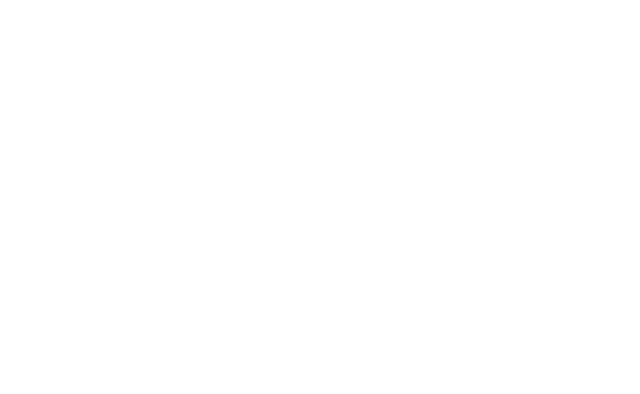
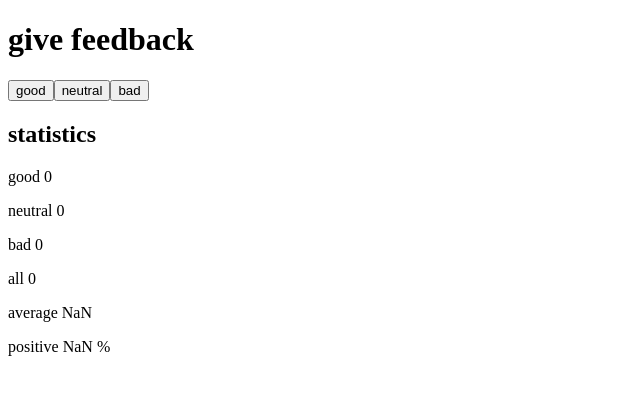
Before and after one commit to salcrom/FullStackOpen_part0, a React (Vite) app in the folder part1/unicafe/: page / in a window 1280 px wide. Shown: the top 394 px of the page, without its empty margins (0-640 px from the left). Built offline with nearby package versions, Linux system fonts and the light colour scheme.

Commit message:
unicafe - paso listo

```diff
--- a/part1/unicafe/src/App.jsx
+++ b/part1/unicafe/src/App.jsx
@@ -6,7 +6,29 @@
     const [neutral, setNeutral] = useState(0);
     const [bad, setBad] = useState(0);
 
-    return <div></div>;
+    return (
+        <div>
+            <h1>give feedback</h1>
+
+            <button onClick={() => setGood(good + 1)}>good</button>
+            <button onClick={() => setNeutral(neutral + 1)}>neutral</button>
+            <button onClick={() => setBad(bad + 1)}>bad</button>
+
+            <h2>statistics</h2>
+            <div>
+                <p>good {good}</p>
+                <p>neutral {neutral}</p>
+                <p>bad {bad}</p>
+                <p>all {good + neutral + bad}</p>
+                <p>
+                    average{" "}
+                    {(good * 1 + neutral * 0 + bad * -1) /
+                        (good + neutral + bad)}
+                </p>
+                <p>positive {(good / (good + neutral + bad)) * 100} %</p>
+            </div>
+        </div>
+    );
 };
 
 export default App;
```
